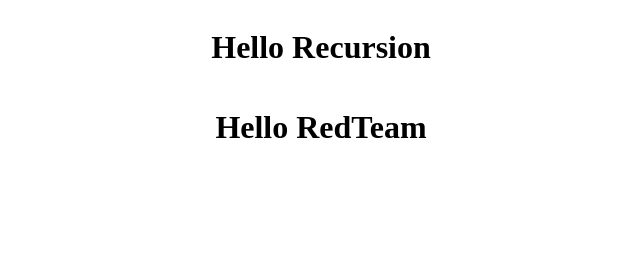
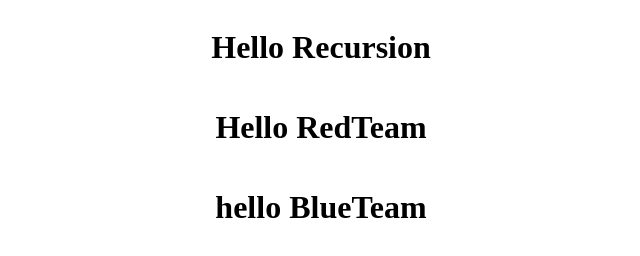
Before and after one commit to teamdev-Orange/task1-2, a plain HTML site: page index.html in a window 1280 px wide. Shown: the whole page, without its empty margins (319-959 px from the left). Drawn offline with Linux system fonts and the light colour scheme.

Commit message:
add-greeting-blue

```diff
--- a/index.html
+++ b/index.html
@@ -11,6 +11,7 @@
     <div class="container">
         <h1>Hello Recursion</h1>
         <h1>Hello RedTeam</h1>
+        <h1>hello BlueTeam</h1>
     </div>
 </body>
 </html>
```
